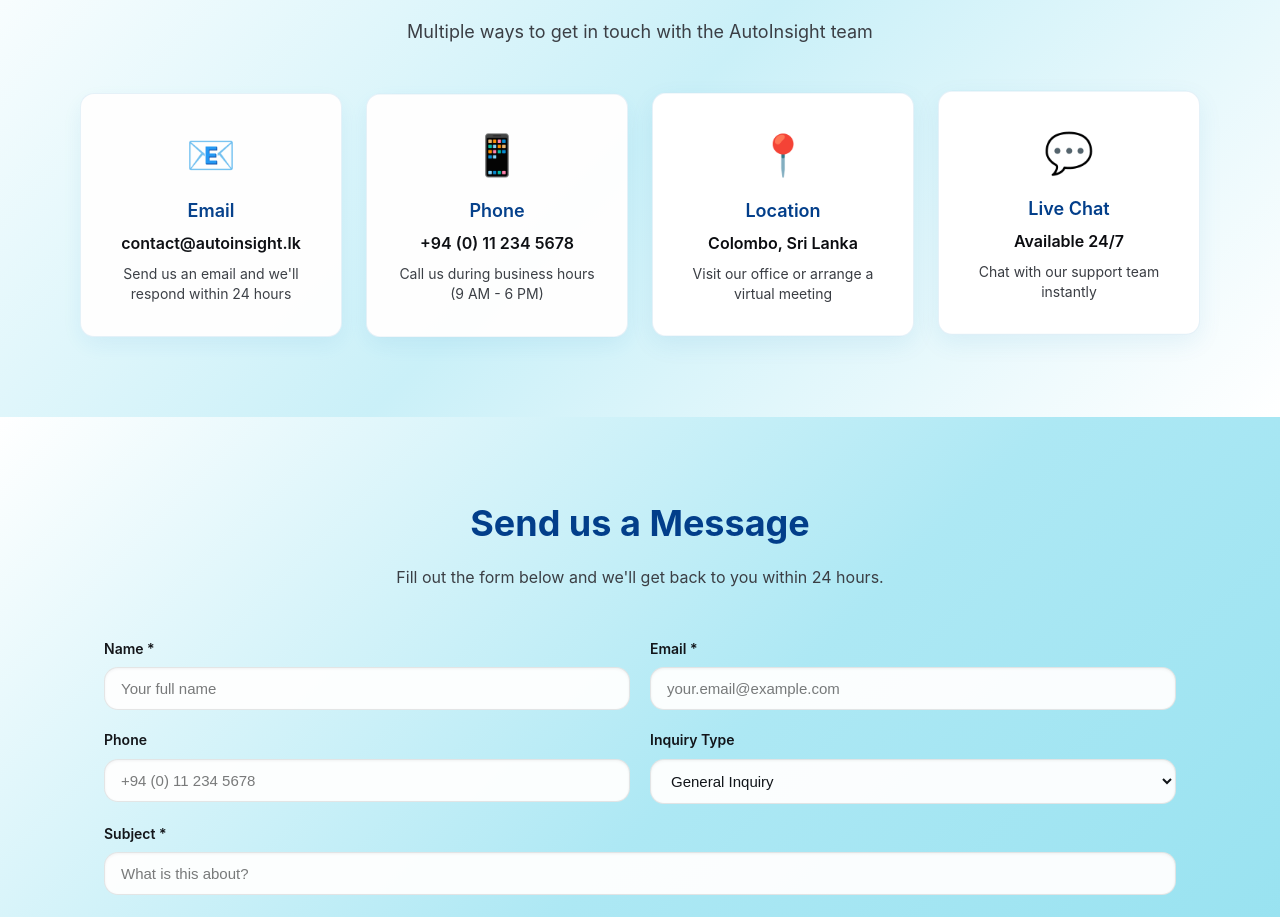
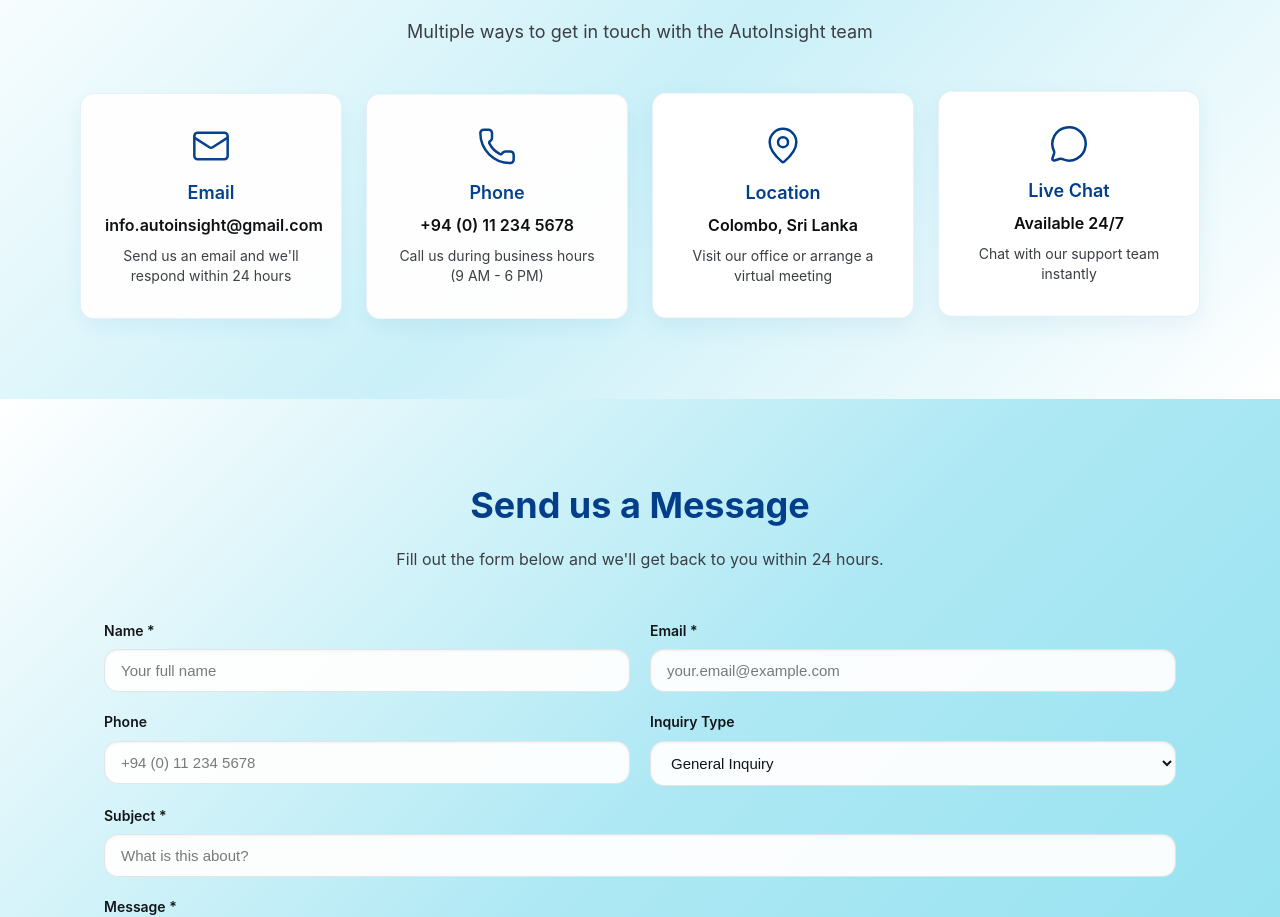
Before and after one commit to akila20040720/autoinsightcs70, a React (Vite) app in the folder cs70/: page /contact in a window 1280 px wide. Shown: the part 929-1846 px from the top of the page. Built offline with nearby package versions, Linux system fonts and the light colour scheme.

Commit message:
fix: Update contact methods to use icons from lucide-react and correct email address

```diff
--- a/cs70/src/pages/Contact.tsx
+++ b/cs70/src/pages/Contact.tsx
@@ -1,5 +1,6 @@
 import { motion } from "framer-motion";
 import { useState } from "react";
+import { Mail, Phone, MapPin, MessageCircle } from "lucide-react";
 
 interface FormData {
   name: string;
@@ -98,28 +99,28 @@
 
   const contactMethods = [
     {
-      icon: "📧",
+      icon: Mail,
       title: "Email",
-      value: "contact@autoinsight.lk",
-      link: "mailto:contact@autoinsight.lk",
+      value: "info.autoinsight@gmail.com",
+      link: "mailto:info.autoinsight@gmail.com",
       desc: "Send us an email and we'll respond within 24 hours"
     },
     {
-      icon: "📱",
+      icon: Phone,
       title: "Phone",
       value: "+94 (0) 11 234 5678",
       link: "tel:+94112345678",
       desc: "Call us during business hours (9 AM - 6 PM)"
     },
     {
-      icon: "📍",
+      icon: MapPin,
       title: "Location",
       value: "Colombo, Sri Lanka",
       link: "#",
       desc: "Visit our office or arrange a virtual meeting"
     },
     {
-      icon: "💬",
+      icon: MessageCircle,
       title: "Live Chat",
       value: "Available 24/7",
       link: "#",
@@ -334,7 +335,9 @@
                     e.currentTarget.style.borderColor = "rgba(0, 119, 182, 0.1)";
                   }}
                 >
-                  <div style={{ fontSize: 40, marginBottom: 14 }}>{method.icon}</div>
+                  <div style={{ fontSize: 40, marginBottom: 14, display: "flex", justifyContent: "center" }}>
+                    <method.icon size={40} strokeWidth={1.5} color="var(--primary)" />
+                  </div>
                   <h3 style={{ fontSize: 18, fontWeight: 600, marginBottom: 8, color: "var(--primary)" }}>
                     {method.title}
                   </h3>
```
